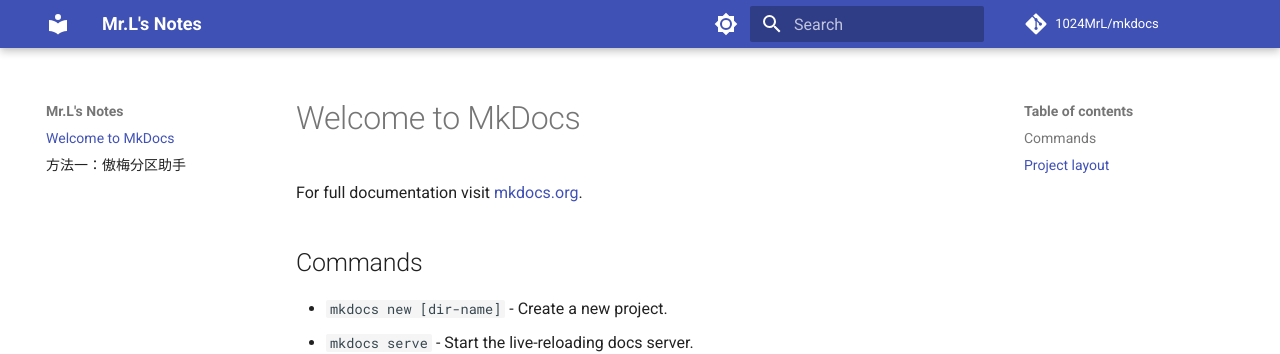
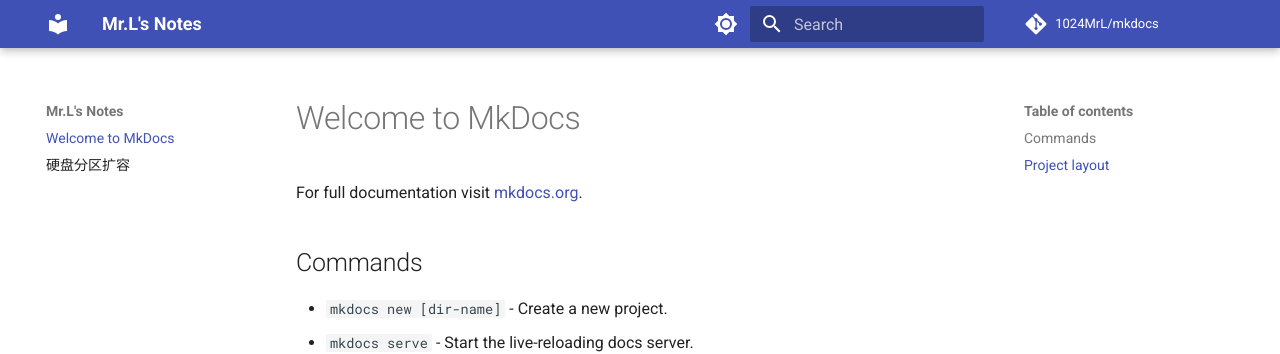
Before and after one commit to 1024MrL/mkdocs, an MkDocs documentation site: the page built from docs/index.md, in a window 1280 px wide. Shown: the top 354 px of the page. Built offline with MkDocs 1.6.1 and Material for MkDocs 9.7.7, drawn with Linux system fonts in a browser that asks for light colours; comment, search, counter and statistics services are not loaded.

Commit message:
修复标题

```diff
--- a/docs/硬盘分区扩容.md
+++ b/docs/硬盘分区扩容.md
@@ -1,4 +1,10 @@
-# 方法一：傲梅分区助手
+---
+comments: true
+---
+
+# 硬盘分区扩容
+
+## 方法一：傲梅分区助手
 > 傲梅分区助手是一款专业且简单易用的硬盘分区管理软件，能帮助你无损进行分区大小调整、移动分区位置、复制分区、复制磁盘等操作。该软件专为 Windows 系统设计，支持 Windows 11/10/8.1/8/7/Vista/XP。
 
 
@@ -22,7 +28,7 @@
 
 ![apply.png](https://files.catbox.moe/fy424f.png)
 
-# 方法二：使用 Windows 系统内置磁盘管理扩展 C 盘
+## 方法二：使用 Windows 系统内置磁盘管理扩展 C 盘
 > 磁盘管理也是Windows自带的工具，它位于“计算机管理”的控制台中。是管理硬盘及其所包含的卷或分区工具。它提供了一些较为基础的磁盘分区管理功能，比如它可以帮助你完成删除分区、压缩分区、扩大分区、格式化等。
 
 1. 打开磁盘管理。（键盘按下组合键 Win+R，输入`diskmgmt.msc`，或右键左下角的开始按钮，然后选择`磁盘管理`。）
```
